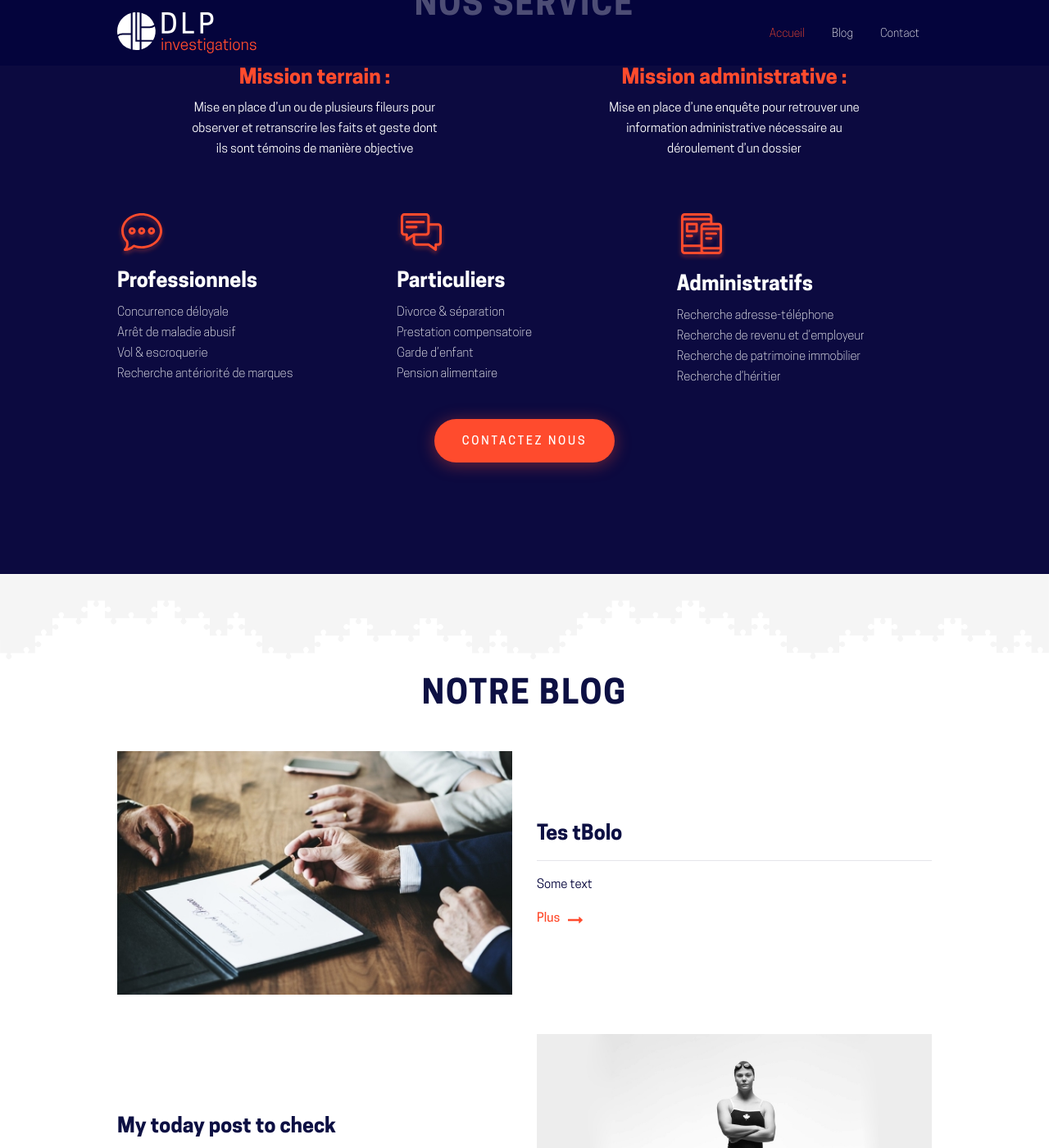
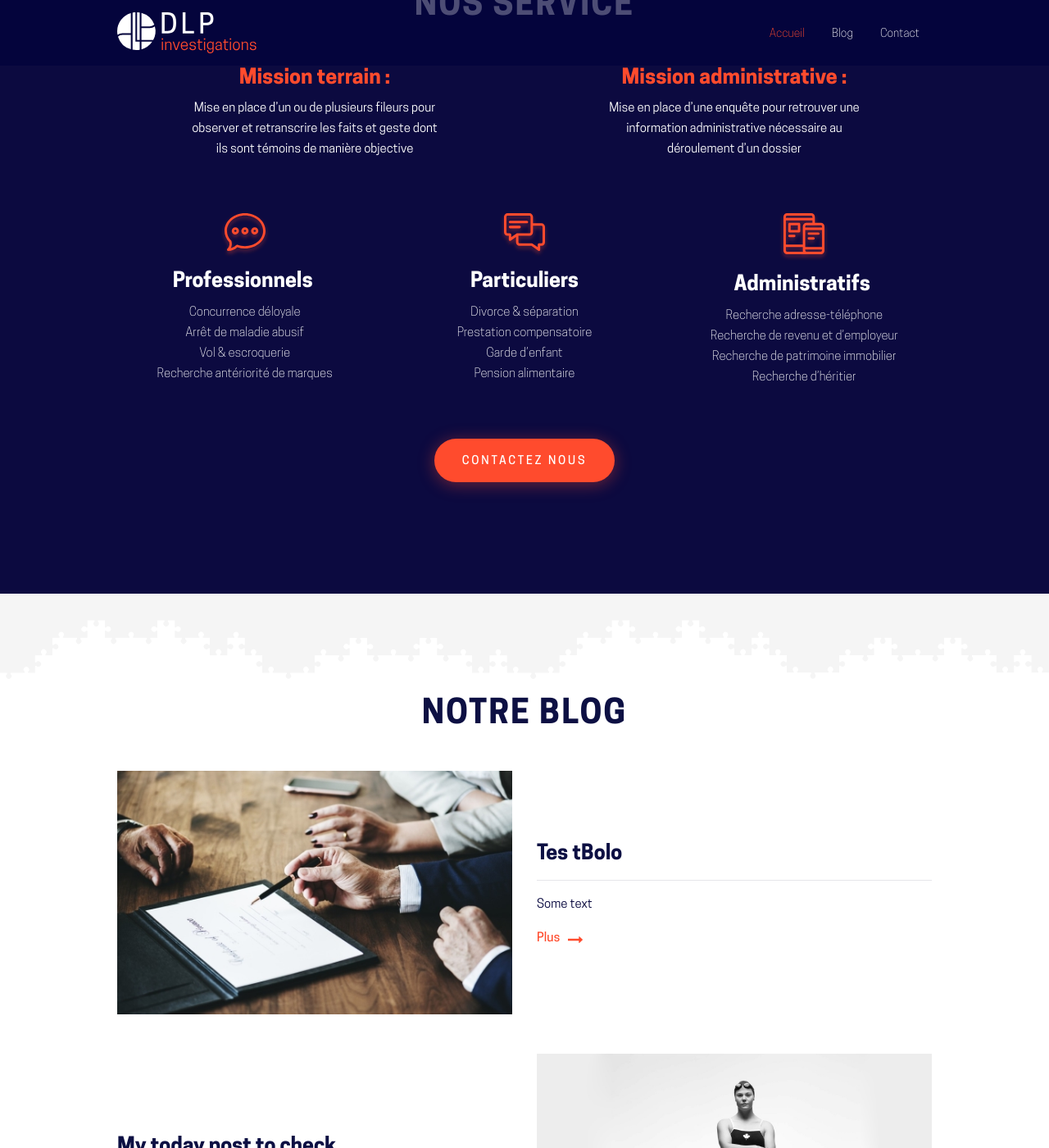
Before and after one commit to lobo-studio/dpl_investigation, a Jekyll site: the page built from index.md, in a window 1280 px wide and 1400 px high, scrolled down 1822 px. Shown: the whole window at 82% size. Built offline with Jekyll 4.4.1, drawn with Linux system fonts in a browser that asks for light colours.

Commit message:
form valid

```diff
--- a/_includes/footer.html
+++ b/_includes/footer.html
@@ -46,14 +46,14 @@
 					<div class="row">
 						<div class="col-12 col-md-12">
 							<div class="form-item">
+								<input type="checkbox" name="brochure"  id="brochure" value="value">
 								<label for="brochure">Recevoir la brochure</label>
-							  <input type="checkbox" name="brochure"  id="brochure" value="value">
  						 </div>
 						</div>
 						<div class="col-12 col-md-12">
 							<div class="form-item">
+								<input type="checkbox" name="grpg"  id="grpg" value="value">
 								<label for="grpg">En soumettant ce formulaire, j'accepte que les informations saisies dans ce formulaire soient utilisées pour permettre de me recontacter dans le cadre de la relation commerciale qui découle de cette demande de devis ou d'informations.</label>
-								<input type="checkbox" name="grpg"  id="grpg" value="value">
 						 </div>
 						</div>
 					</div>
--- a/_layouts/home.html
+++ b/_layouts/home.html
@@ -101,9 +101,9 @@ tutelle du ministère de l’Intérieur.</p>
 							</p>
 					</div>
 				</div>
-				<div class="row ">
+				<div class="row mb-5">
 					<div class="col-md-4">
-						<div class="serv-item">
+						<div class="serv-item text-center">
 							<img src="{{site.url}}/assets/img/ico-message.svg" alt="" />
 							<h3 class="white editable">
 							  Professionnels&nbsp;
@@ -114,7 +114,7 @@ tutelle du ministère de l’Intérieur.</p>
 						</div>
 					</div>
 					<div class="col-md-4">
-						<div class="serv-item">
+						<div class="serv-item text-center">
 							<img src="{{site.url}}/assets/img/ico-chat.svg" alt="" />
 							<h3 class="white editable">
 							  Particuliers
@@ -125,7 +125,7 @@ tutelle du ministère de l’Intérieur.</p>
 						</div>
 					</div>
 					<div class="col-md-4">
-						<div class="serv-item">
+						<div class="serv-item text-center">
 							<img src="{{site.url}}/assets/img/ico-mobile.svg" alt="" />
 							<h3 class="white editable">
 							  Administratifs&nbsp;
--- a/assets/css/style.scss
+++ b/assets/css/style.scss
@@ -492,7 +492,7 @@ section.section-download{
     color: #fff;
     letter-spacing: 0.75px;
     width: 100%;
-    transition: all 0.6 ease;
+    transition: all 0.6s ease;
     &:placeholder{
       color: #707290;
     }
@@ -501,6 +501,12 @@ section.section-download{
       outline: none;
       border-color: #ff4b2d;
     }
+  }
+  input[type="checkbox"]{
+    float: left;
+    width: auto;
+    margin-top: 5px;
+    margin-right: 10px;
   }
   textarea{
     resize: none;
--- a/assets/js/main.js
+++ b/assets/js/main.js
@@ -48,6 +48,10 @@ formEl.addEventListener("submit", function (e) {
     }
   }
 
+  if ($('#grpg').is(':checked')) {
+    return false;
+  }
+
   var request = new XMLHttpRequest();
 
   request.addEventListener("load", function () {
```
